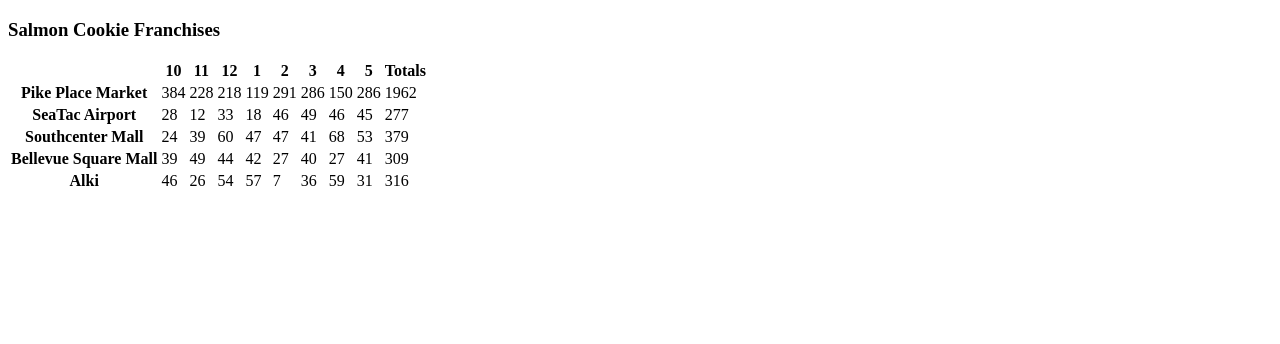
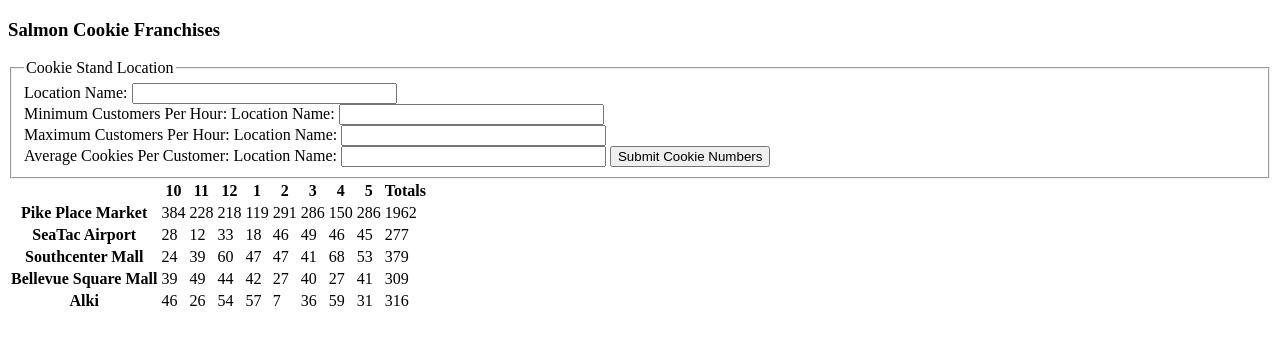
Before and after one commit to willierichardson72/cookie-stand, a plain HTML site: page index.html in a window 1280 px wide. Drawn offline with Linux system fonts and the light colour scheme.

Commit message:
Added form input for cookie stand data to HTML

```diff
--- a/index.html
+++ b/index.html
@@ -5,9 +5,19 @@
   </head>
   <body>
     <h3>Salmon Cookie Franchises</h3>
-    <table id = "pike">
-
-    </table>
+    <form action = "#">
+      <fieldset>
+        <legend>Cookie Stand Location</legend>
+        <label>Location Name: <input type = "text" name = "name" size = "30" maxlength = "100"></label>
+        <br />
+        <label>Minimum Customers Per Hour: <label>Location Name: <input type = "text" name = "min" size = "30" maxlength = "100"></label></label>
+        <br />
+        <label>Maximum Customers Per Hour: <label>Location Name: <input type = "text" name = "max" size = "30" maxlength = "100"></label></label>
+        <br />
+        <label>Average Cookies Per Customer: <label>Location Name: <input type = "text" name = "avg" size = "30" maxlength = "100"></label></label>
+        <input type = "submit" value="Submit Cookie Numbers"/>
+      </fieldset>
+    </form>
 
     <script src="app.js"></script>
   </body>
```
